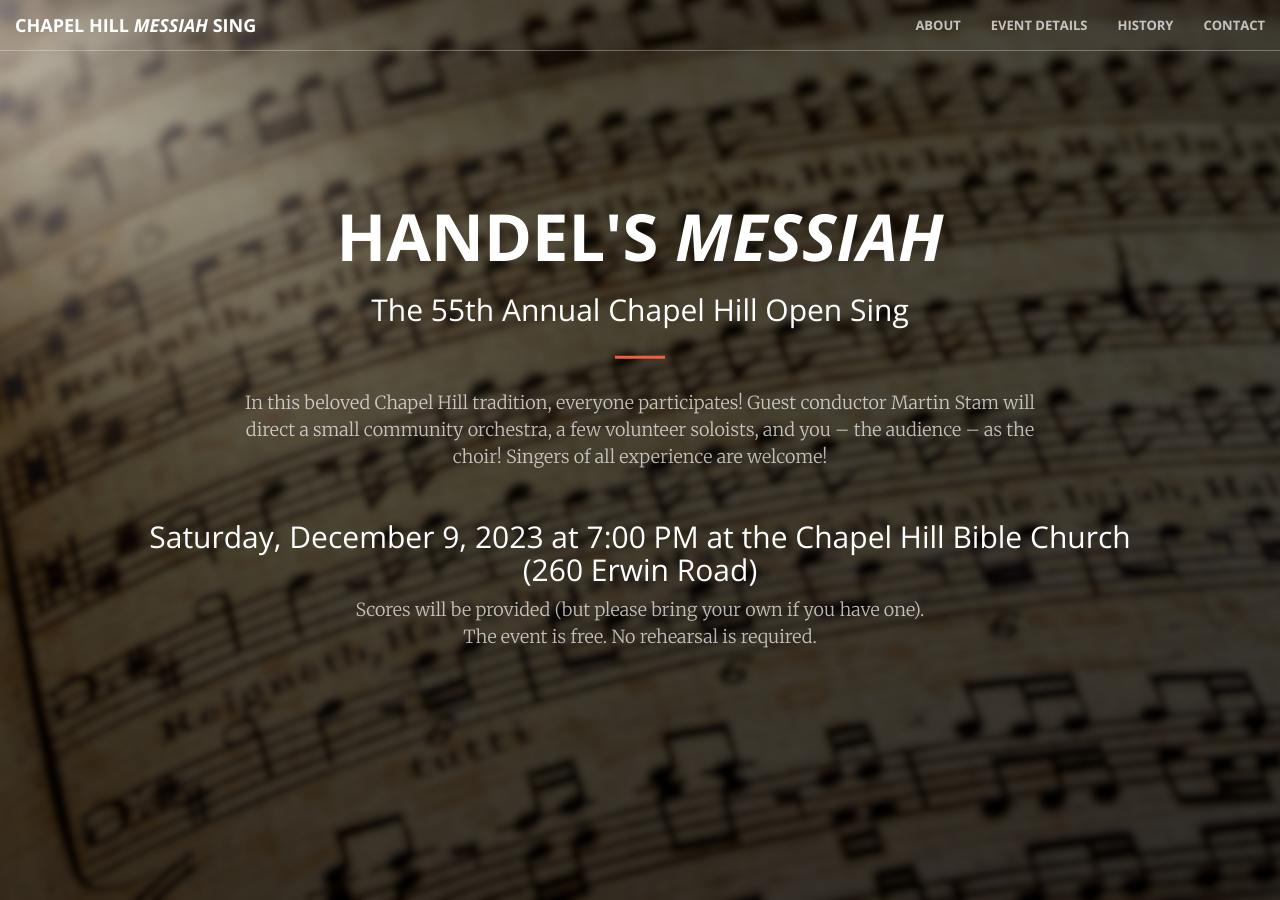
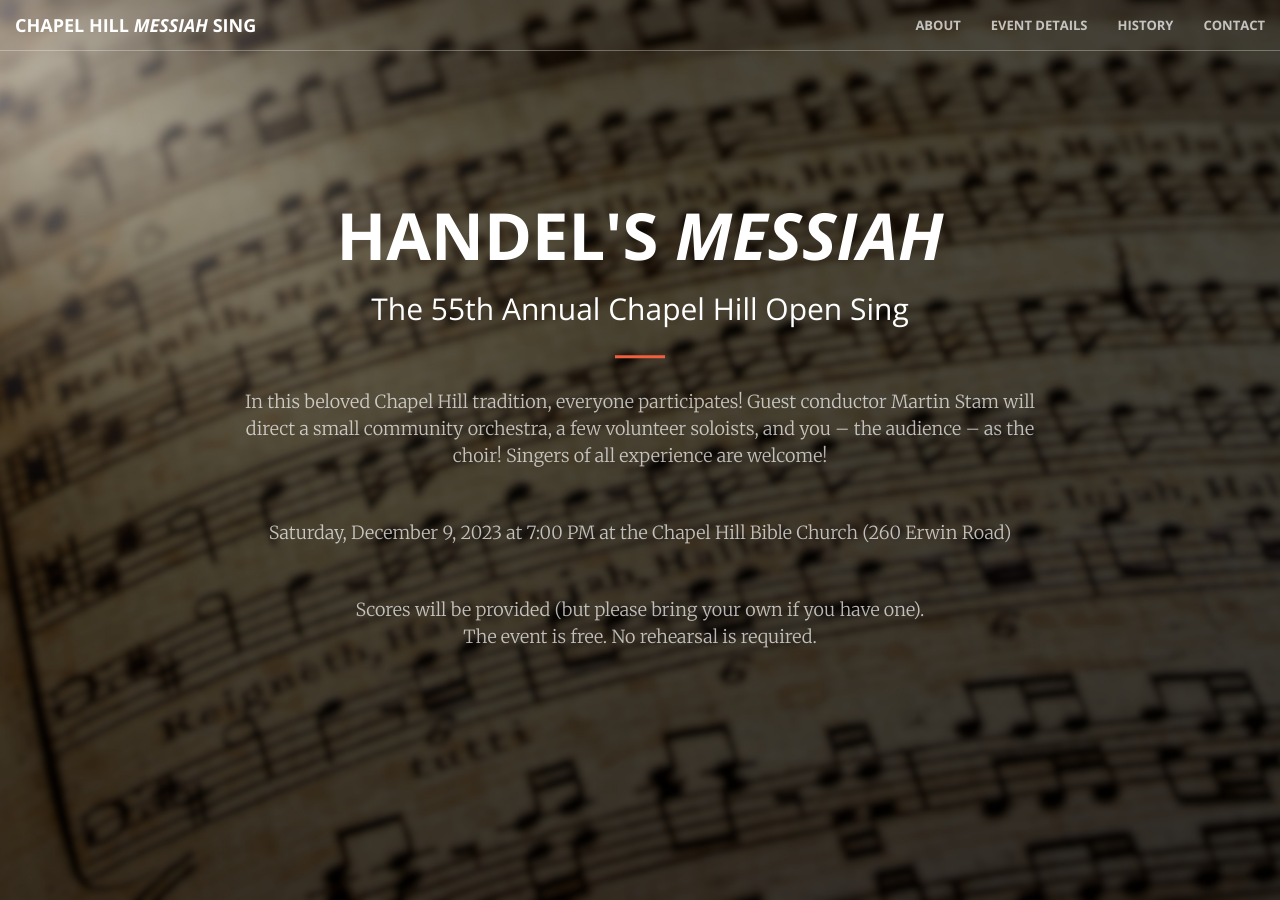
Before and after one commit to chapelhillmessiah/chapelhillmessiah.github.io, a Jekyll site: the page built from index-jekyll.html, in a window 1280 px wide and 900 px high. Built offline with Jekyll 4.4.1, drawn with Linux system fonts in a browser that asks for light colours.

```diff
--- a/_includes/header.html
+++ b/_includes/header.html
@@ -6,7 +6,7 @@
             <h2>The 55th Annual Chapel Hill Open Sing</h2>
             <hr>
             <p>In this beloved Chapel Hill tradition, everyone participates! Guest conductor Martin Stam will direct a small community orchestra, a few volunteer soloists, and you – the audience – as the choir! Singers of all experience are welcome!</p>
-            <h2>Saturday, December 9, 2023 at 7:00 PM at the Chapel Hill Bible Church (260 Erwin Road)</h2>
+            <p>Saturday, December 9, 2023 at 7:00 PM at the Chapel Hill Bible Church (260 Erwin Road)</p>
             <p>Scores will be provided (but please bring your own if you have one).
                 <br>The event is free. No rehearsal is required.</p>
             <!-- <p>Start Bootstrap can help you build better websites using the Bootstrap CSS framework! Just download your template and start going, no strings attached!</p> -->
```
